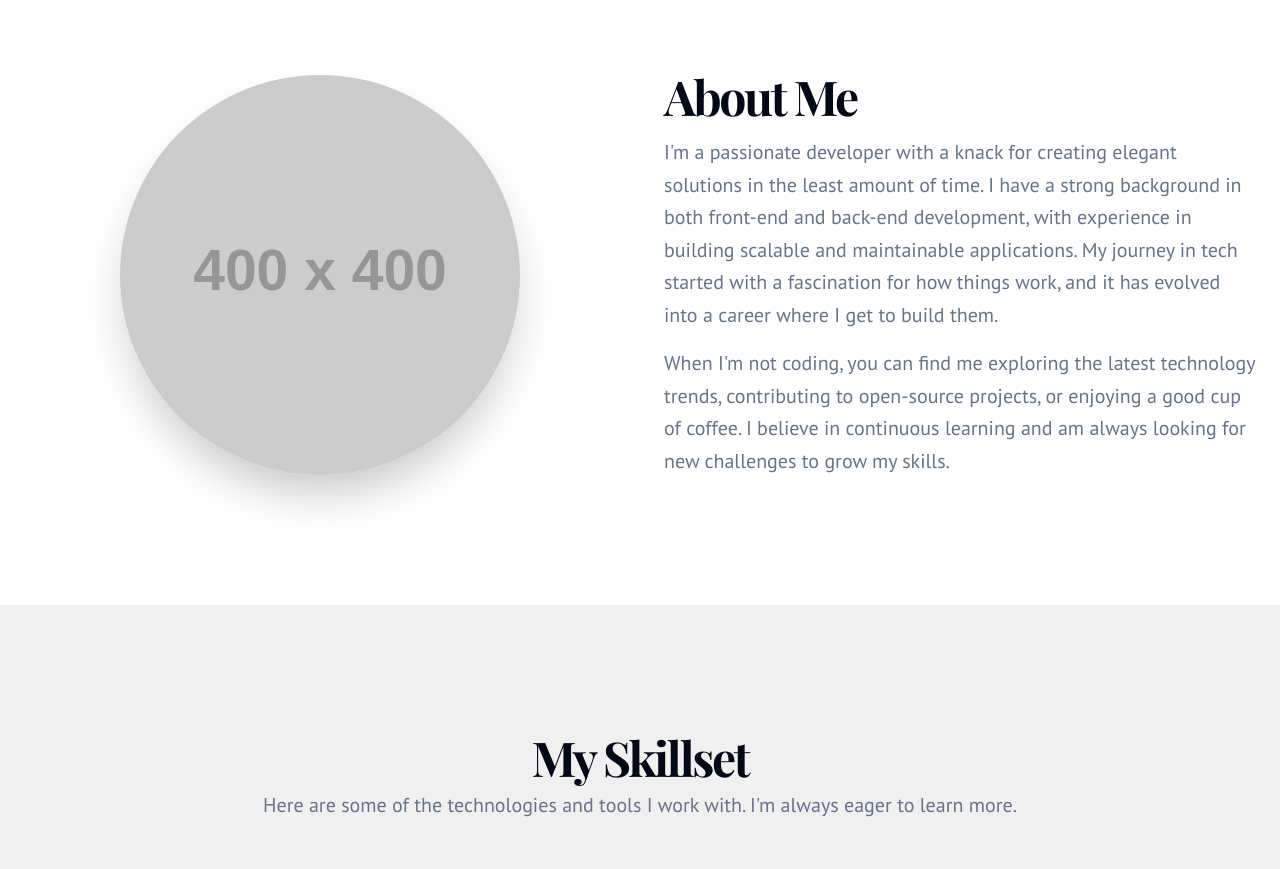
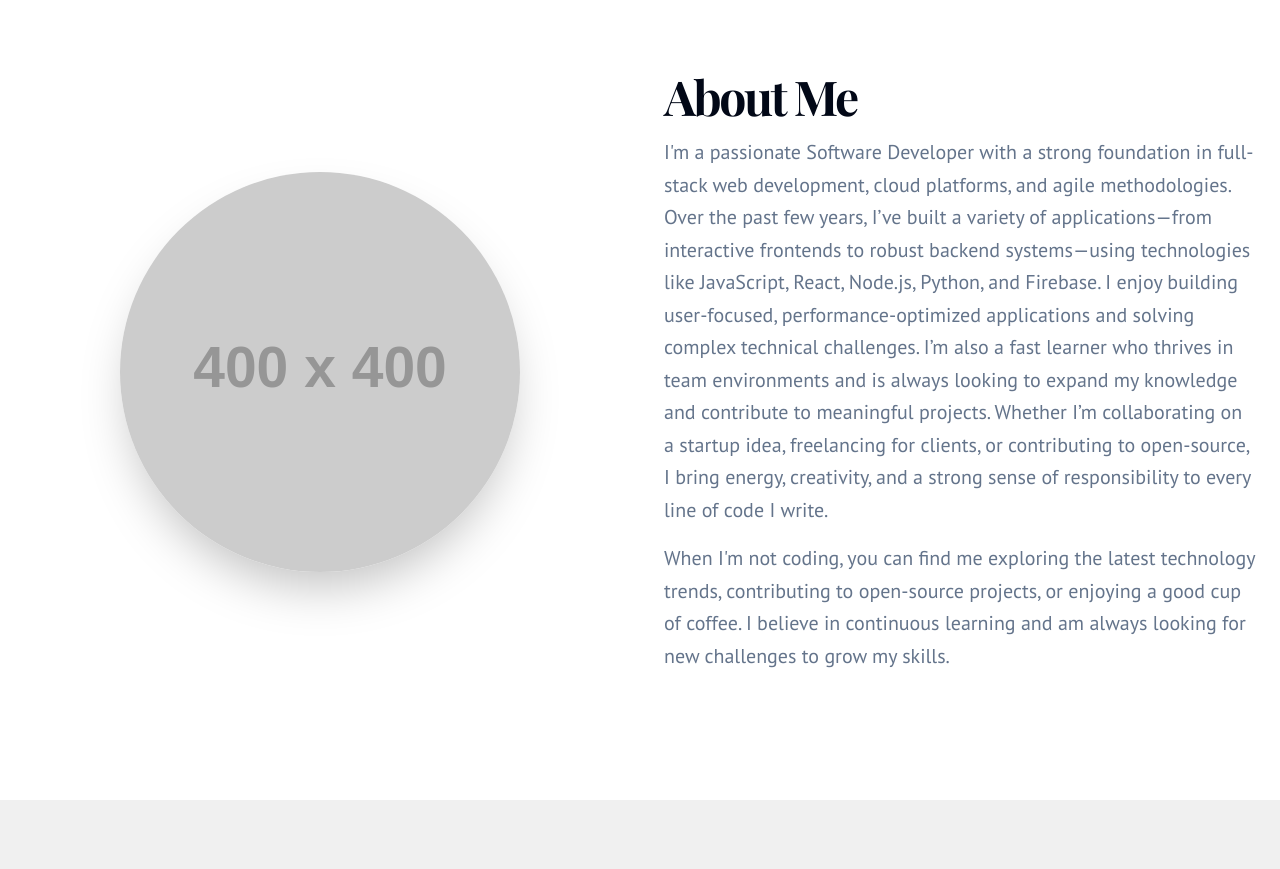
Before and after one commit to zupeirr/myperweb, a Next.js app: page / in a window 1280 px wide. Shown: the part 920-1789 px from the top of the page. Built offline with nearby package versions, Linux system fonts and the light colour scheme.

Commit message:
Make the following changes:
,

Find this element:

  <p class="text-mut

```diff
--- a/src/components/about-section.tsx
+++ b/src/components/about-section.tsx
@@ -20,7 +20,7 @@ export function AboutSection() {
             About Me
           </h2>
           <p className="text-muted-foreground md:text-xl/relaxed lg:text-base/relaxed xl:text-xl/relaxed">
-            I'm a passionate developer with a knack for creating elegant solutions in the least amount of time. I have a strong background in both front-end and back-end development, with experience in building scalable and maintainable applications. My journey in tech started with a fascination for how things work, and it has evolved into a career where I get to build them.
+            I'm a passionate Software Developer with a strong foundation in full-stack web development, cloud platforms, and agile methodologies. Over the past few years, I’ve built a variety of applications—from interactive frontends to robust backend systems—using technologies like JavaScript, React, Node.js, Python, and Firebase.  I enjoy building user-focused, performance-optimized applications and solving complex technical challenges. I’m also a fast learner who thrives in team environments and is always looking to expand my knowledge and contribute to meaningful projects.  Whether I’m collaborating on a startup idea, freelancing for clients, or contributing to open-source, I bring energy, creativity, and a strong sense of responsibility to every line of code I write.
           </p>
           <p className="text-muted-foreground md:text-xl/relaxed lg:text-base/relaxed xl:text-xl/relaxed">
             When I'm not coding, you can find me exploring the latest technology trends, contributing to open-source projects, or enjoying a good cup of coffee. I believe in continuous learning and am always looking for new challenges to grow my skills.
```
